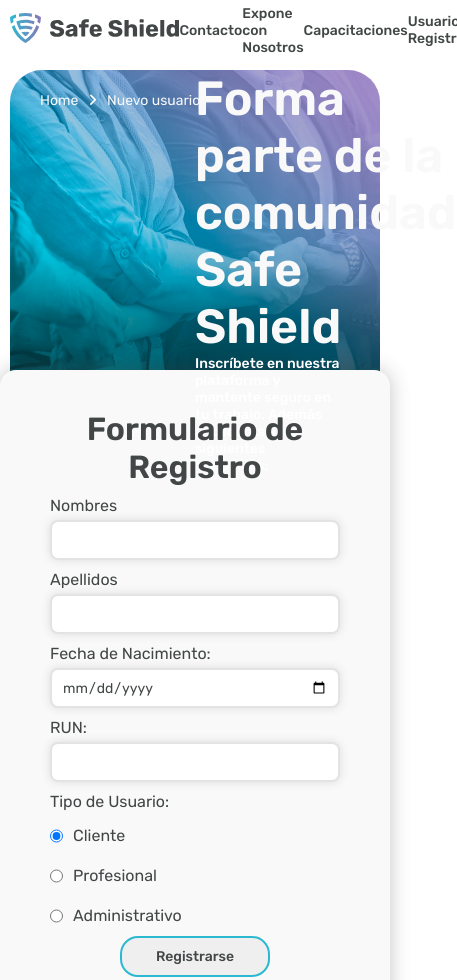
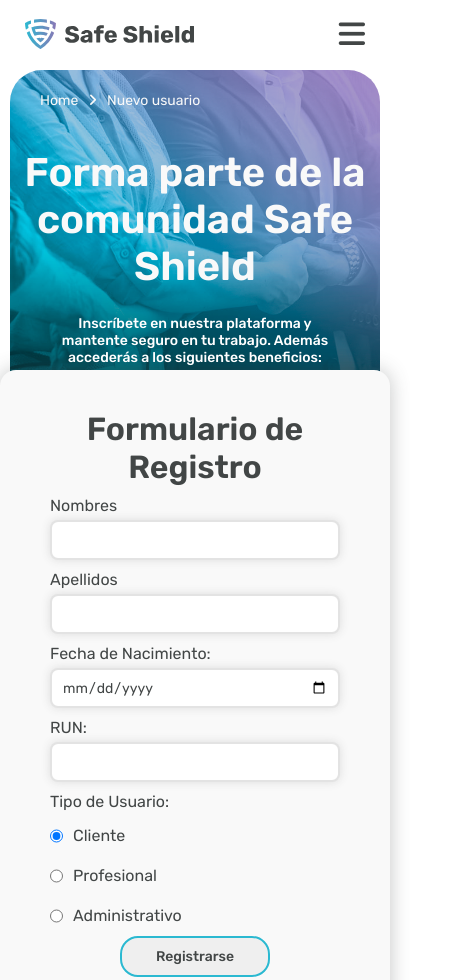
Before and after one commit to luisvallejosp/safeShield, a plain HTML site: page crearusuario.html in a window 390 px wide. Shown: the top 980 px of the page, 457 px wide, since content can reach past the window. Drawn offline with Linux system fonts and the light colour scheme.

Commit message:
página capacitaciones

```diff
--- a/assets/css/mediaquerys.css
+++ b/assets/css/mediaquerys.css
@@ -72,7 +72,8 @@
 
     header .container h1{
         text-align: center;
-    align-self: center;
+        align-self: center;
+        font-size: 40px;
     }
 
     header .container p{
--- a/contacto.html
+++ b/contacto.html
@@ -8,6 +8,7 @@
     <meta name="description" content="Página dedicada a seguridad laboral">
     <link rel="stylesheet" href="assets/css/style.css">
     <link rel="stylesheet" href="assets/css/grid.css">
+    <link rel="stylesheet" type="text/css" href="assets/css/mediaquerys.css">
     <link rel="preconnect" href="https://fonts.googleapis.com">
     <link rel="preconnect" href="https://fonts.gstatic.com" crossorigin>
     <link href="https://fonts.googleapis.com/css2?family=Rubik:ital,wght@0,300;0,400;0,500;0,600;0,700;1,300;1,400;1,500;1,600;1,700&display=swap" rel="stylesheet">
--- a/crearusuario.html
+++ b/crearusuario.html
@@ -9,6 +9,7 @@
     <meta name="description" content="Página dedicada a seguridad laboral">
     <link rel="stylesheet" href="assets/css/style.css">
     <link rel="stylesheet" href="assets/css/grid.css">
+    <link rel="stylesheet" type="text/css" href="assets/css/mediaquerys.css">
     <link rel="preconnect" href="https://fonts.googleapis.com">
     <link rel="preconnect" href="https://fonts.gstatic.com" crossorigin>
     <link href="https://fonts.googleapis.com/css2?family=Rubik:ital,wght@0,300;0,400;0,500;0,600;0,700;1,300;1,400;1,500;1,600;1,700&display=swap" rel="stylesheet">
```
Also changed, not shown: crearcapacitacion.html (+1 -0 lines), editaradministrativo.html (+1 -0 lines), editarcliente.html (+1 -0 lines), editarprofesional.html (+1 -0 lines), listadocapacitaciones.html (+1 -1 lines).
